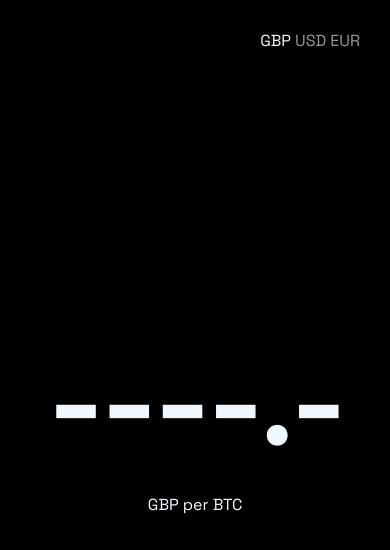
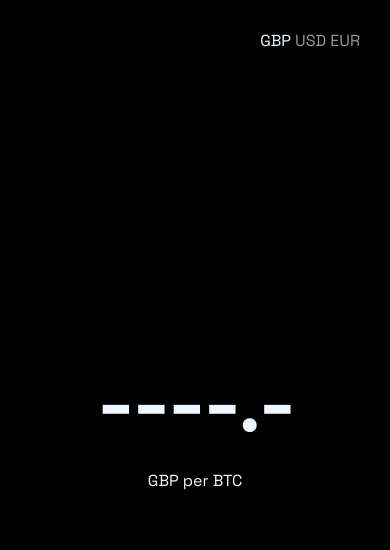
Before and after one commit to joseph-c100/eur-exchange, a plain HTML site: page index.html in a window 390 px wide. Drawn offline with Linux system fonts and the light colour scheme; no server answers.

Commit message:
added break point for smaller screens

```diff
--- a/style.css
+++ b/style.css
@@ -40,3 +40,9 @@ nav a {
 nav a.selected {
     color: aliceblue;
 }
+
+@media screen and (max-width: 1000px) {
+    h1 {
+        font-size: 20vmin;
+    }
+}
```
